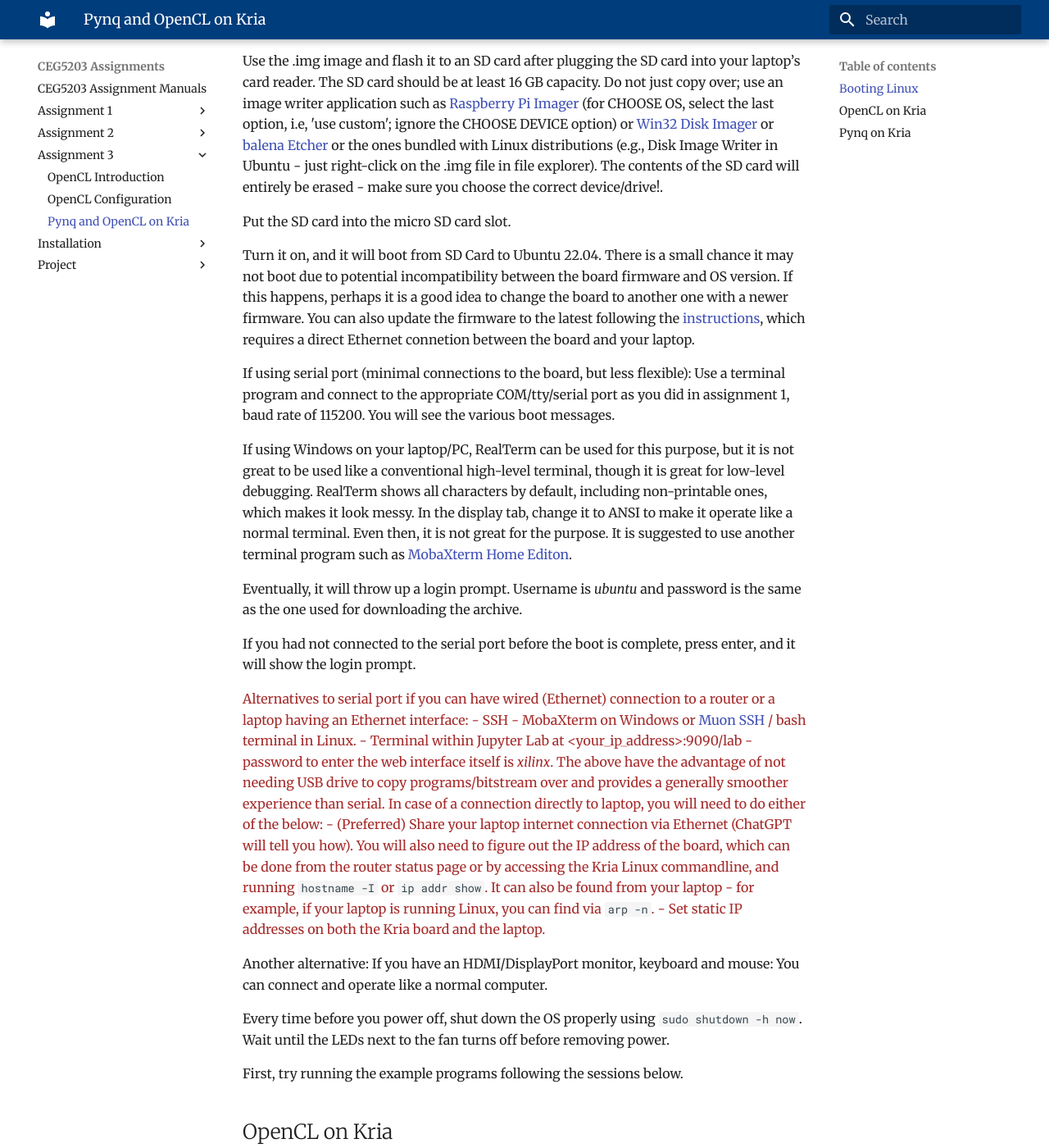
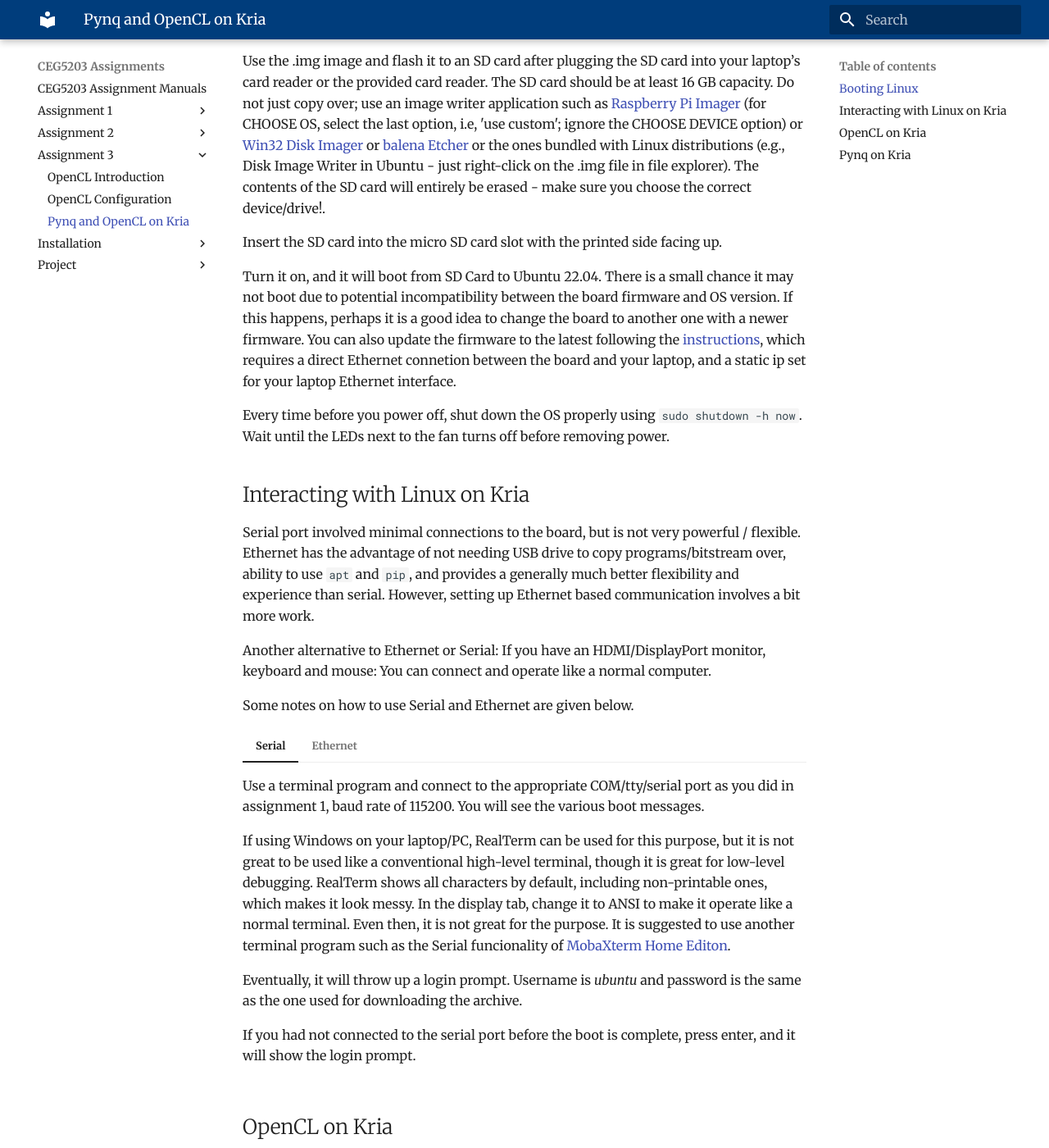
Before and after one commit to NUS-CEG5203/assignments, an MkDocs documentation site: the page built from docs/Assignment_3/3_Pynq_OpenCL_Kria.md, in a window 1280 px wide and 1400 px high, scrolled down 925 px. Shown: the whole window at 82% size. Built offline with MkDocs 1.6.1 and Material for MkDocs 9.7.7, drawn with Linux system fonts in a browser that asks for light colours; some of the changed text lies outside the part shown.

Commit message:
Instructions on internet connection sharing

```diff
--- a/docs/Assignment_3/3_Pynq_OpenCL_Kria.md
+++ b/docs/Assignment_3/3_Pynq_OpenCL_Kria.md
@@ -24,38 +24,60 @@
 * Example programmes for [OpenCL and Pynq](https://github.com/NUS-CEG5203/assignments/tree/main/docs/Assignment_3/code_templates) loaded.
 
 Some familiarity with Linux command line is handy from now on. Some useful commands are
-`ls`, `pwd`, `clear`, `nano` (command line text editor), `cp`, `mv`, `rm`, `cat`, `mkdir`, `rmdir`. Read up more about these. Pressing tab will help with autocomplete that can be very handing when operating from command line.
+`ls`, `pwd`, `clear`, `nano` (command line text editor), `cp`, `mv`, `rm`, `cat`, `mkdir`, `rmdir`. Read up more about these. Pressing tab will help with autocomplete and that can be very handing when operating from command line.
 
-Use the .img image and flash it to an SD card after plugging the SD card into your laptop’s card reader. The SD card should be at least 16 GB capacity. Do not just copy over; use an image writer application such as [Raspberry Pi Imager](https://www.raspberrypi.com/software/) (for CHOOSE OS, select the last option, i.e, 'use custom'; ignore the CHOOSE DEVICE option) or [Win32 Disk Imager](https://win32diskimager.org/) or [balena Etcher](https://etcher.balena.io/) or the ones bundled with Linux distributions (e.g., Disk Image Writer in Ubuntu - just right-click on the .img file in file explorer). The contents of the SD card will entirely be erased - make sure you choose the correct device/drive!.
+Use the .img image and flash it to an SD card after plugging the SD card into your laptop’s card reader or the provided card reader. The SD card should be at least 16 GB capacity. Do not just copy over; use an image writer application such as [Raspberry Pi Imager](https://www.raspberrypi.com/software/) (for CHOOSE OS, select the last option, i.e, 'use custom'; ignore the CHOOSE DEVICE option) or [Win32 Disk Imager](https://win32diskimager.org/) or [balena Etcher](https://etcher.balena.io/) or the ones bundled with Linux distributions (e.g., Disk Image Writer in Ubuntu - just right-click on the .img file in file explorer). The contents of the SD card will entirely be erased - make sure you choose the correct device/drive!.
 
-Put the SD card into the micro SD card slot.
+Insert the SD card into the micro SD card slot with the printed side facing up.
 
-Turn it on, and it will boot from SD Card to Ubuntu 22.04. There is a small chance it may not boot due to potential incompatibility between the board firmware and OS version. If this happens, perhaps it is a good idea to change the board to another one with a newer firmware. You can also update the firmware to the latest following the [instructions](https://xilinx-wiki.atlassian.net/wiki/spaces/A/pages/3020685316/Kria+SOM+Boot+Firmware+Update), which requires a direct Ethernet connetion between the board and your laptop.
-
-If using serial port (minimal connections to the board, but less flexible):
-Use a terminal program and connect to the appropriate COM/tty/serial port as you did in assignment 1, baud rate of 115200. You will see the various boot messages.
-
-If using Windows on your laptop/PC, RealTerm can be used for this purpose, but it is not great to be used like a conventional high-level terminal, though it is great for low-level debugging. RealTerm shows all characters by default, including non-printable ones, which makes it look messy. In the display tab, change it to ANSI to make it operate like a normal terminal. Even then, it is not great for the purpose. It is suggested to use another terminal program such as [MobaXterm Home Editon](https://mobaxterm.mobatek.net/download.html).
-
-Eventually, it will throw up a login prompt. Username is _ubuntu_ and password is the same as the one used for downloading the archive.
-
-If you had not connected to the serial port before the boot is complete, press enter, and it will show the login prompt.
-
-<span style="color: brown;">
-Alternatives to serial port if you can have wired (Ethernet) connection to a router or a laptop having an Ethernet interface:
-    - SSH - MobaXterm on Windows or [Muon SSH](https://github.com/devlinx9/muon-ssh) / bash terminal in Linux.
-    - Terminal within Jupyter Lab at <your_ip_address\>:9090/lab - password to enter the web interface itself is _xilinx_.
-The above have the advantage of not needing USB drive to copy programs/bitstream over and provides a generally smoother experience than serial.
-In case of a connection directly to laptop, you will need to do either of the below:
-    - (Preferred) Share your laptop internet connection via Ethernet (ChatGPT will tell you how). You will also need to figure out the IP address of the board, which can be done from the router status page or by accessing the Kria Linux commandline, and running `hostname -I` or `ip addr show`. It can also be found from your laptop - for example, if your laptop is running Linux, you can find via `arp -n`.
-    - Set static IP addresses on both the Kria board and the laptop.
-</span>
-
-Another alternative: If you have an HDMI/DisplayPort monitor, keyboard and mouse: You can connect and operate like a normal computer.
+Turn it on, and it will boot from SD Card to Ubuntu 22.04. There is a small chance it may not boot due to potential incompatibility between the board firmware and OS version. If this happens, perhaps it is a good idea to change the board to another one with a newer firmware. You can also update the firmware to the latest following the [instructions](https://xilinx-wiki.atlassian.net/wiki/spaces/A/pages/3020685316/Kria+SOM+Boot+Firmware+Update), which requires a direct Ethernet connetion between the board and your laptop, and a static ip set for your laptop Ethernet interface.
 
 Every time before you power off, shut down the OS properly using `sudo shutdown -h now`. Wait until the LEDs next to the fan turns off before removing power.
 
-First, try running the example programs following the sessions below.
+## Interacting with Linux on Kria
+
+Serial port involved minimal connections to the board, but is not very powerful / flexible. Ethernet has the advantage of not needing USB drive to copy programs/bitstream over, ability to use `apt` and `pip`, and provides a generally much better flexibility and experience than serial. However, setting up Ethernet based communication involves a bit more work.
+
+Another alternative to Ethernet or Serial: If you have an HDMI/DisplayPort monitor, keyboard and mouse: You can connect and operate like a normal computer.
+
+Some notes on how to use Serial and Ethernet are given below.
+
+=== "Serial"
+
+    Use a terminal program and connect to the appropriate COM/tty/serial port as you did in assignment 1, baud rate of 115200. You will see the various boot messages.
+
+    If using Windows on your laptop/PC, RealTerm can be used for this purpose, but it is not great to be used like a conventional high-level terminal, though it is great for low-level debugging. RealTerm shows all characters by default, including non-printable ones, which makes it look messy. In the display tab, change it to ANSI to make it operate like a normal terminal. Even then, it is not great for the purpose. It is suggested to use another terminal program such as the Serial funcionality of [MobaXterm Home Editon](https://mobaxterm.mobatek.net/download.html).
+
+    Eventually, it will throw up a login prompt. Username is _ubuntu_ and password is the same as the one used for downloading the archive.
+
+    If you had not connected to the serial port before the boot is complete, press enter, and it will show the login prompt.
+
+=== "Ethernet"
+
+    <span style="color: brown;">
+    Use a wired (Ethernet) connection to a router or a laptop having an Ethernet interface / USB-Ethernet adapter.
+
+    To do anything via Ethernet, we need to have a mechanism whereby the Kria board Ethernet interface has a valid IP address. This is generally via DHCP, provided automatically by your router or laptop configured for internet connection sharing via Ethernet. The leasing of IP address is done only after the booting process is more or less complete.
+
+    If connected to the router, there will be some status page that will list the IP address leases.
+
+    In case of a connection directly to laptop, you will need to share your laptop internet connection via Ethernet. This is easy to accomplish in a few clicks in Windows or Linux GUI; ChatGPT will tell you how. The functionality is slightly finicky in Windows though, sometimes requiring you to unshare and share again.
+
+    === "Linux"
+        ![](Linux_ConnectionSharing.png)
+    === "Windows"
+
+
+    You can find the IP address from your laptop via `arp -a` from both Windows (Start Menu > cmd, or Start local terminal in MobaXterm) and Linux command line. In Windows, the IP address of the board will typically be 192.168.137.x, where x is between 2 and 254, corresponding to the Interface 192.168.137.1. If the interface looks like 169.x.x.x, it means internet connection sharing is not working. In Linux, the IP address given to the device is typically 10.42.0.x.
+
+    The IP address can be also be found from Kria Linux commandline via a Serial connection, and running `hostname -I` or `ip addr show` or `ip a` or `ifconfig` - for the last 3 commands, look for the inet value corresponding to eth0.
+
+    IP address can also be set statically depending on the use case. In this scenario, IP addresses of both the Kria board and the laptop Ethernet interface will need to be set statically. This provides stable connection settings - IP address will not change; but our ability to use anything that needs internet, such as `apt` and `pip` may be limited.
+
+    You can use an SSH client such as [MobaXterm](https://mobaxterm.mobatek.net/download.html) on Windows or [Muon SSH](https://github.com/devlinx9/muon-ssh) / bash terminal in Linux (`ssh -X ubuntu@<kriaboard_ip_address>`). You can even run GUI-based programs on Kria and have the display forwarded to your laptop (X forwarding).
+
+    Alternatively, you can use the terminal within Jupyter Lab at <kriaboard_ip_address\>:9090/lab via your browser- password to enter the web interface itself is _xilinx_.
+    </span>
 
 ## OpenCL on Kria
 
@@ -103,7 +125,8 @@
 
 You can find the `<label>` corresponding to your USB drive by pressing tab and looking at autocomplete options after typing `cp /media/ubuntu/`.
 
-<span style="color: brown;">If `/media/ubuntu/<label>` does not exist, it means your drive was not automounted. In this case, you need to mount it manually. Follow the steps below.</span>
+<span style="color: brown;">
+If `/media/ubuntu/<label>` does not exist, it means your drive was not automounted. In this case, you need to mount it manually. Follow the steps below.</span>
 
 First, find out the partition number of your USB drive. This can be done via the command `lsblk`. You will see something like
 
@@ -120,6 +143,6 @@
 
 Before removing the USB drive, it is a very good idea to unmount it via `sudo umount /media/ubuntu/usbdrive`.
 
-If you made changes to your file directory on the Kria, in order to copy back to the USB drive, the drive should be mounted with write permissions for the user ubuntu. It is easy to figure out how to do this with a bit of Googling.
+If you made changes to your file directory on the Kria, in order to copy back to the USB drive, the drive should be mounted with write permissions for the user Ubuntu. It is easy to figure out how to do this with a bit of Googling.
 
 If you wish to make substantial changes to the .cpp file for OpenCL, you can also edit on the laptop and copy it using one of the methods mentioned above.
```
Also changed, not shown: docs/Assignment_3/Linux_ConnectionSharing.png (added).
